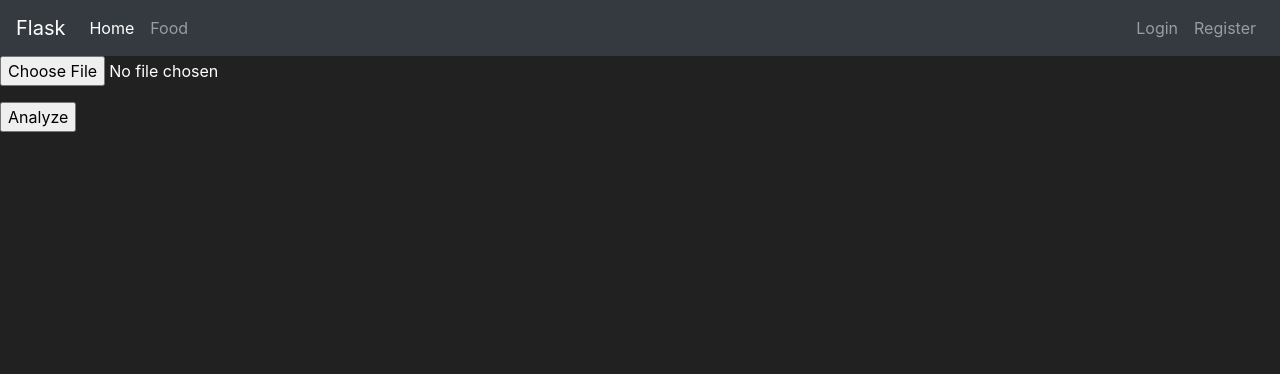
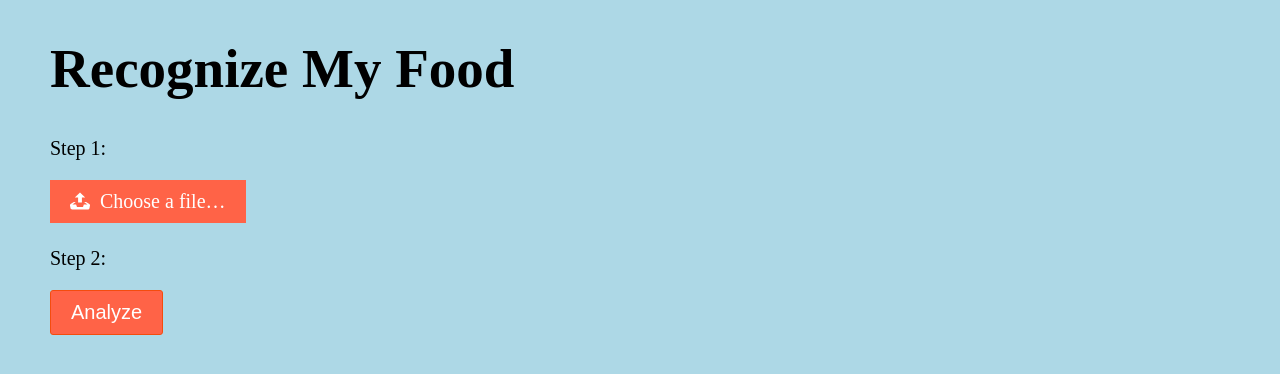
Before and after one commit to ShiqiangXia/FoodCalories, a Flask app: page / in a window 1280 px wide. Shown: the top 374 px of the page. Run offline with Flask 2, Linux system fonts and the light colour scheme.

Commit message:
change css stype

```diff
--- a/main.py
+++ b/main.py
@@ -40,8 +40,8 @@ def upload_image():
 		filename = secure_filename(file.filename)
 		file.save(os.path.join(app.config['UPLOAD_FOLDER'], filename))
 
-		flash('Image successfully uploaded and displayed below')
-		return render_template('home.html', filename=filename, text = food_model(UPLOAD_FOLDER+filename))
+		flash('Image is uploaded and displayed below.')
+		return render_template('home.html', filename=filename, text = food_model(UPLOAD_FOLDER+filename)) #food_model
 	else:
 		flash('Allowed image types are -> png, jpg, jpeg, gif')
 		return redirect(request.url)
--- /dev/null
+++ b/static/js/custom-file-input.js
@@ -0,0 +1,34 @@
+/*
+	By Osvaldas Valutis, www.osvaldas.info
+	Available for use under the MIT License
+*/
+
+'use strict';
+
+;( function ( document, window, index )
+{
+	var inputs = document.querySelectorAll( '.inputfile' );
+	Array.prototype.forEach.call( inputs, function( input )
+	{
+		var label	 = input.nextElementSibling,
+			labelVal = label.innerHTML;
+
+		input.addEventListener( 'change', function( e )
+		{
+			var fileName = '';
+			if( this.files && this.files.length > 1 )
+				fileName = ( this.getAttribute( 'data-multiple-caption' ) || '' ).replace( '{count}', this.files.length );
+			else
+				fileName = e.target.value.split( '\\' ).pop();
+
+			if( fileName )
+				label.querySelector( 'span' ).innerHTML = fileName;
+			else
+				label.innerHTML = labelVal;
+		});
+
+		// Firefox bug fix
+		input.addEventListener( 'focus', function(){ input.classList.add( 'has-focus' ); });
+		input.addEventListener( 'blur', function(){ input.classList.remove( 'has-focus' ); });
+	});
+}( document, window, 0 ));
--- /dev/null
+++ b/static/stylesheets/style.css
@@ -0,0 +1,102 @@
+body {
+    background-color: lightblue;
+    margin-left: 50px;
+  }
+
+  h1 {
+    color: black;
+    font-size: 55px;
+  }
+
+  h3{
+    font-size: 30px;
+  }
+
+  p {
+    font-size: 20px;
+  }
+
+input[type=submit] {
+    font-size: 20px;
+    border: 1px solid #f44c0e;
+    color: #fff;
+    background: tomato;
+    padding: 10px 20px;
+    border-radius: 3px;
+}
+input[type=submit]:hover {
+    background: #f44c0e;
+}
+
+input[type="file"] {
+  display: none;
+}
+
+
+
+
+.js .inputfile {
+  width: 0.1px;
+  height: 0.1px;
+  opacity: 0;
+  overflow: hidden;
+  position: absolute;
+  z-index: -1;
+}
+
+.inputfile + label {
+  max-width: 80%;
+  /*font-size: 1.25rem;*/
+  /* 20px */
+  font-size: 20px;
+  /*font-weight: 300;*/
+  text-overflow: ellipsis;
+  /* white-space: nowrap; */
+  cursor: pointer;
+  display: inline-block;
+  overflow: hidden;
+  padding: 10px 20px;
+  /*padding: 0.625rem 1.25rem;*/
+  /* 10px 20px */
+}
+
+
+.no-js .inputfile + label {
+  display: none;
+}
+
+.inputfile:focus + label,
+.inputfile.has-focus + label {
+  outline: 1px dotted #000;
+  outline: -webkit-focus-ring-color auto 5px;
+}
+
+.inputfile + label * {
+  /* pointer-events: none; */
+  /* in case of FastClick lib use */
+}
+
+.inputfile + label svg {
+  width: 1em;
+  height: 1em;
+  vertical-align: middle;
+  fill: currentColor;
+  margin-top: -0.25em;
+  /* 4px */
+  margin-right: 0.25em;
+  /* 4px */
+}
+
+
+/* style 1 */
+
+.inputfile-1 + label {
+  color: #fff;
+  background-color: tomato;
+}
+
+.inputfile-1:focus + label,
+.inputfile-1.has-focus + label,
+.inputfile-1 + label:hover {
+  background-color: #f44c0e;
+}
--- a/templates/base_template.html
+++ b/templates/base_template.html
@@ -5,9 +5,8 @@
     <meta charset="utf-8">
     <meta name="viewport" content="width=device-width, initial-scale=1, shrink-to-fit=no">
 
-    <!-- Bootstrap CSS -->
-
-    <link rel="stylesheet" href="https://cdn.jsdelivr.net/npm/bootstrap@4.5.3/dist/css/bootstrap.min.css" integrity="sha384-TX8t27EcRE3e/ihU7zmQxVncDAy5uIKz4rEkgIXeMed4M0jlfIDPvg6uqKI2xXr2" crossorigin="anonymous">
+    <link rel="stylesheet" href="{{ url_for('static', filename='stylesheets/style.css') }}">
+    <link rel="shortcut icon" href="{{ url_for('static', filename='favicon.ico') }}">
 
     <title>
       {% block title %}
@@ -16,51 +15,21 @@
     </title>
   </head>
   <body>
-    <nav class="navbar navbar-expand-md navbar-dark bg-dark">
-      <a class="navbar-brand" href="#">Flask</a>
-      <button class="navbar-toggler" type="button" data-toggle="collapse" data-target="#navbarNav">
-        <span class="navbar-toggler-icon"></span>
-      </button>
-      <div class="collapse navbar-collapse" id="navbarNav">
-        <ul class="navbar-nav mr-auto">
-            <li class="nav-item active">
-                <a class="nav-link" href="#">Home <span class="sr-only">(current)</span></a>
-            </li>
-            <li class="nav-item">
-                <a class="nav-link" href="#">Food</a>
-            </li>
-        </ul>
-        <ul class="navbar-nav">
-            <li class="nav-item">
-                <a class="nav-link" href="#">Login</a>
-            </li>
-            <li class="nav-item">
-                <a class="nav-link" href="#">Register</a>
-            </li>
-        </ul>
-      </div>
-    </nav>
 
     {% block content %}
 
     {% endblock %}
 
-    <!-- Optional JavaScript; choose one of the two! -->
 
-    <!-- Option 1: jQuery and Bootstrap Bundle (includes Popper) -->
-    <script src="https://code.jquery.com/jquery-3.5.1.slim.min.js" integrity="sha384-DfXdz2htPH0lsSSs5nCTpuj/zy4C+OGpamoFVy38MVBnE+IbbVYUew+OrCXaRkfj" crossorigin="anonymous"></script>
-    <script src="https://cdn.jsdelivr.net/npm/bootstrap@4.5.3/dist/js/bootstrap.bundle.min.js" integrity="sha384-ho+j7jyWK8fNQe+A12Hb8AhRq26LrZ/JpcUGGOn+Y7RsweNrtN/tE3MoK7ZeZDyx" crossorigin="anonymous"></script>
-
-    <!-- Option 2: jQuery, Popper.js, and Bootstrap JS
-    <script src="https://code.jquery.com/jquery-3.5.1.slim.min.js" integrity="sha384-DfXdz2htPH0lsSSs5nCTpuj/zy4C+OGpamoFVy38MVBnE+IbbVYUew+OrCXaRkfj" crossorigin="anonymous"></script>
-    <script src="https://cdn.jsdelivr.net/npm/popper.js@1.16.1/dist/umd/popper.min.js" integrity="sha384-9/reFTGAW83EW2RDu2S0VKaIzap3H66lZH81PoYlFhbGU+6BZp6G7niu735Sk7lN" crossorigin="anonymous"></script>
-    <script src="https://cdn.jsdelivr.net/npm/bootstrap@4.5.3/dist/js/bootstrap.min.js" integrity="sha384-w1Q4orYjBQndcko6MimVbzY0tgp4pWB4lZ7lr30WKz0vr/aWKhXdBNmNb5D92v7s" crossorigin="anonymous"></script>
-    -->
   </body>
-  <style>
+  <!--
+    <style>
       body {
         background-color: #212121;
         color: white
       }
   </style>
+
+  -->
+
 </html>
--- a/templates/home.html
+++ b/templates/home.html
@@ -5,15 +5,37 @@
 {% endblock %}
 
 {% block content %}
-
+    <h1>
+    Recognize My Food
+    </h1>
     <form method="post" action="/" enctype="multipart/form-data">
         <dl>
             <p>
-                <input type="file" name="file" autocomplete="off" required>
+                <!--
+                    <input type="file" name="file" autocomplete="off" required>
+                -->
+
+                <!--
+                    <label class="custom-file-upload">
+                    <input type="file" name="file" autocomplete="off" required />
+                    Upload File
+                </label>
+
+                -->
+                Step 1:
+
+                <div class="box">
+					<input type="file" name="file" autocomplete="off" required id="file-1" class="inputfile inputfile-1" data-multiple-caption="{count} files selected" multiple />
+					<label for="file-1"><svg xmlns="http://www.w3.org/2000/svg" width="20" height="17" viewBox="0 0 20 17"><path d="M10 0l-5.2 4.9h3.3v5.1h3.8v-5.1h3.3l-5.2-4.9zm9.3 11.5l-3.2-2.1h-2l3.4 2.6h-3.5c-.1 0-.2.1-.2.1l-.8 2.3h-6l-.8-2.2c-.1-.1-.1-.2-.2-.2h-3.6l3.4-2.6h-2l-3.2 2.1c-.4.3-.7 1-.6 1.5l.6 3.1c.1.5.7.9 1.2.9h16.3c.6 0 1.1-.4 1.3-.9l.6-3.1c.1-.5-.2-1.2-.7-1.5z"/></svg> <span>Choose a file&hellip;</span></label>
+				</div>
+
             </p>
         </dl>
         <p>
+            Step 2:
+            <div>
             <input type="submit" value="Analyze">
+            </div>
         </p>
     </form>
     <p >
@@ -45,5 +67,5 @@
     {% endif %}
 
 
-
+    <script src="{{ url_for('static', filename='js/custom-file-input.js') }}"></script>
 {% endblock %}
```
Also changed, not shown: static/favicon.ico (added), static/uploads/IMG_5276.JPG (deleted), static/uploads/IMG_5292.JPG (deleted), static/uploads/IMG_5301.JPG (deleted), static/uploads/test.JPG (deleted).
